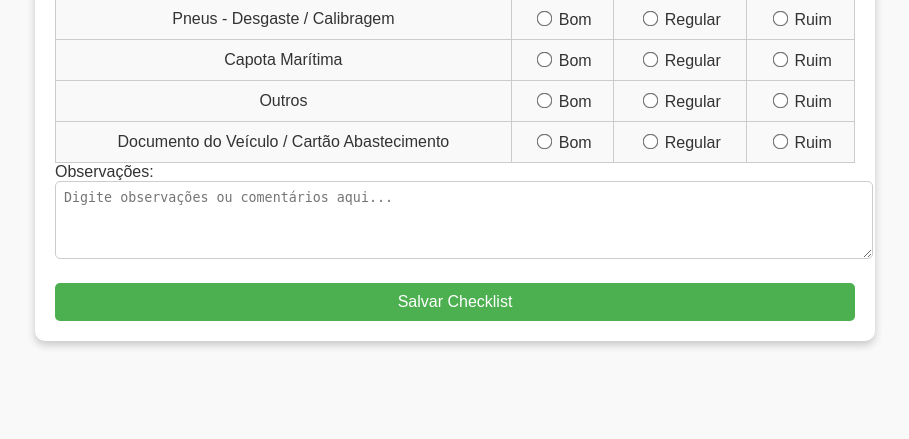
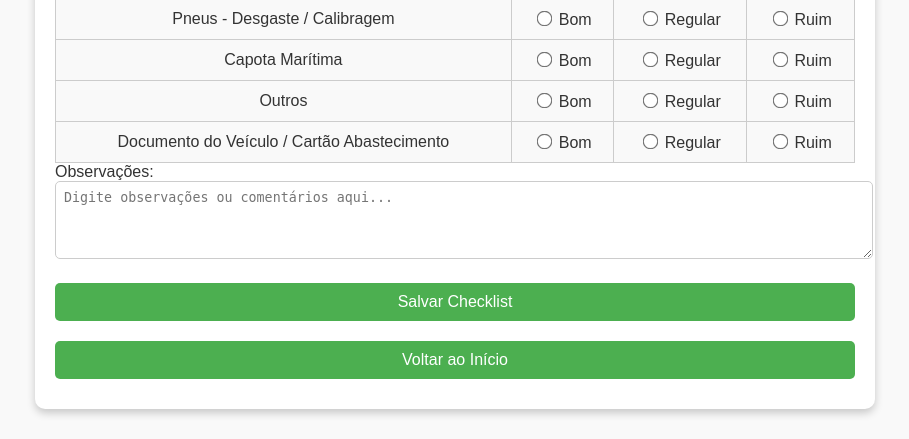
Before and after one commit to MatheusTLampugnani/checklist, a Django app: page /checklist/ in a window 1280 px wide. Shown: the part 900-1339 px from the top of the page, without its empty margins (185-1094 px from the left). Before the commit the page ends 1248 px from the top, so only its background shows below. Run offline with Django 5.2, Linux system fonts and the light colour scheme; the visitor is signed in with stand-in values (Sample User, id 1); data comes from the database, SQL or seed files in the repository.

Commit message:
Correçao da tratativa de erros

```diff
--- a/checklist/models.py
+++ b/checklist/models.py
@@ -1,13 +1,11 @@
 from django.db import models
-from django.contrib.auth.models import User  # Importa o modelo de usuário do Django
-
+from django.contrib.auth.models import User
 
 STATUS_CHOICES = [
     ('bom', 'Bom'),
     ('regular', 'Regular'),
     ('ruim', 'Ruim'),
 ]
-
 
 class ChecklistItem(models.Model):
     description = models.CharField(
--- a/checklist/templates/checklist.html
+++ b/checklist/templates/checklist.html
@@ -86,9 +86,27 @@
             font-size: 16px;
             cursor: pointer;
             display: block;
+            text-align: center;
+            text-decoration: none;
             width: 100%;
         }
-        .submit-btn:hover {
+        .back-btn {
+            margin-top: 20px;
+            margin-bottom: 10px;
+            padding: 10px 20px;
+            background-color: #4CAF50;
+            color: white;
+            border: none;
+            border-radius: 5px;
+            font-size: 16px;
+            cursor: pointer;
+            display: block;
+            text-align: center;
+            text-decoration: none;
+            width: 100%;
+            box-sizing: border-box;
+        }
+        .submit-btn:hover, .back-btn:hover {
             background-color: #45a049;
         }
         .textarea-observations {
@@ -147,14 +165,13 @@
                     {% endfor %}
                 </tbody>
             </table>
-
             <div>
                 <label for="observations">Observações:</label>
                 <textarea id="observations" name="observations" rows="4" placeholder="Digite observações ou comentários aqui..." class="textarea-observations"></textarea>
             </div>
-
             <button type="submit" class="submit-btn">Salvar Checklist</button>
         </form>
+        <a href="{% url 'index' %}" class="back-btn">Voltar ao Início</a>
     </div>
 </body>
 </html>
--- a/checklist/templates/register.html
+++ b/checklist/templates/register.html
@@ -96,7 +96,7 @@
         <h1>Registrar Novo Usuário</h1>
         <form method="post" action="{% url 'register' %}">
             {% csrf_token %}
-            <input type="text" name="username" placeholder="Usuário" required>
+            <input type="text" name="username" placeholder="Usuário - Sem espaço" required>
             <input type="email" name="email" placeholder="E-mail" required>
             <input type="password" name="password1" placeholder="Senha" required>
             <input type="password" name="password2" placeholder="Confirme a Senha" required>
--- a/checklist/views.py
+++ b/checklist/views.py
@@ -18,7 +18,7 @@ def index(request):
     return render(request, 'index.html')
 
 
-@login_required
+@login_required(login_url='/login/')
 def checklist_view(request):
     items = ChecklistItem.objects.all()
     if request.method == 'POST':
@@ -38,17 +38,18 @@ def checklist_view(request):
                         status=status,
                         group=checklist_group
                     )
-            return redirect('checklist')
+            messages.success(request, 'Cadastro realizado com sucesso! Faça login para acessar sua conta.')
+            return redirect('index')
     return render(request, 'checklist.html', {'items': items})
 
 
-@login_required
+@login_required(login_url='/login/')
 def checklist_history(request):
     groups = ChecklistGroup.objects.filter(user=request.user).order_by('-created_at')
     return render(request, 'history.html', {'groups': groups})
 
 
-@login_required
+@login_required(login_url='/login/')
 def history_detail(request, group_id):
     group = get_object_or_404(ChecklistGroup, id=group_id, user=request.user)
     details = ChecklistDetail.objects.filter(group=group).select_related('item')
@@ -86,13 +87,13 @@ def user_login(request):
     return render(request, 'login.html', {'form': form})
 
 
-@login_required
+@login_required(login_url='/login/')
 def logout(request):
     auth.logout(request)
     return redirect('index')
 
 
-@login_required
+@login_required(login_url='/login/')
 def generate_pdf(request, group_id):
     group = get_object_or_404(ChecklistGroup, id=group_id, user=request.user)
 
```
Also changed, not shown: checklist/templates/history.html (+20 -0 lines), setup/settings.py (+3 -12 lines), 2 other files.
